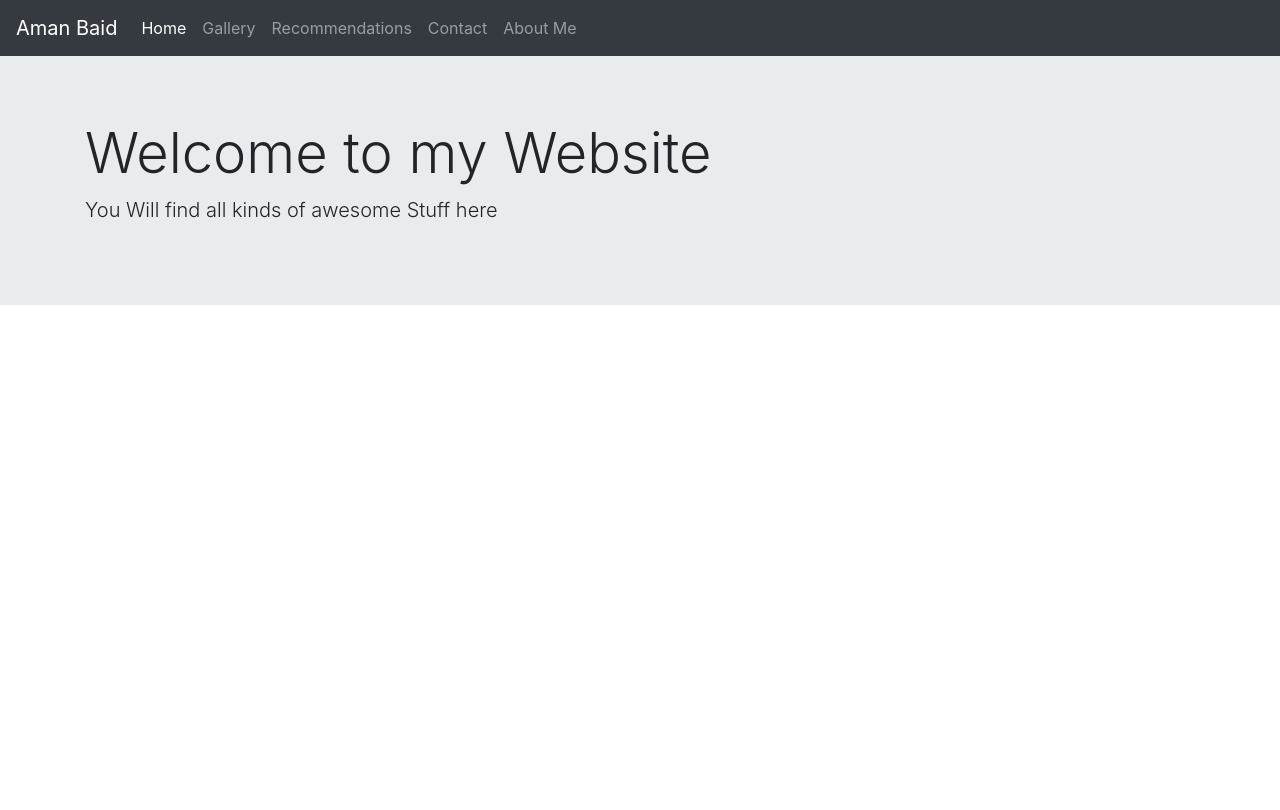
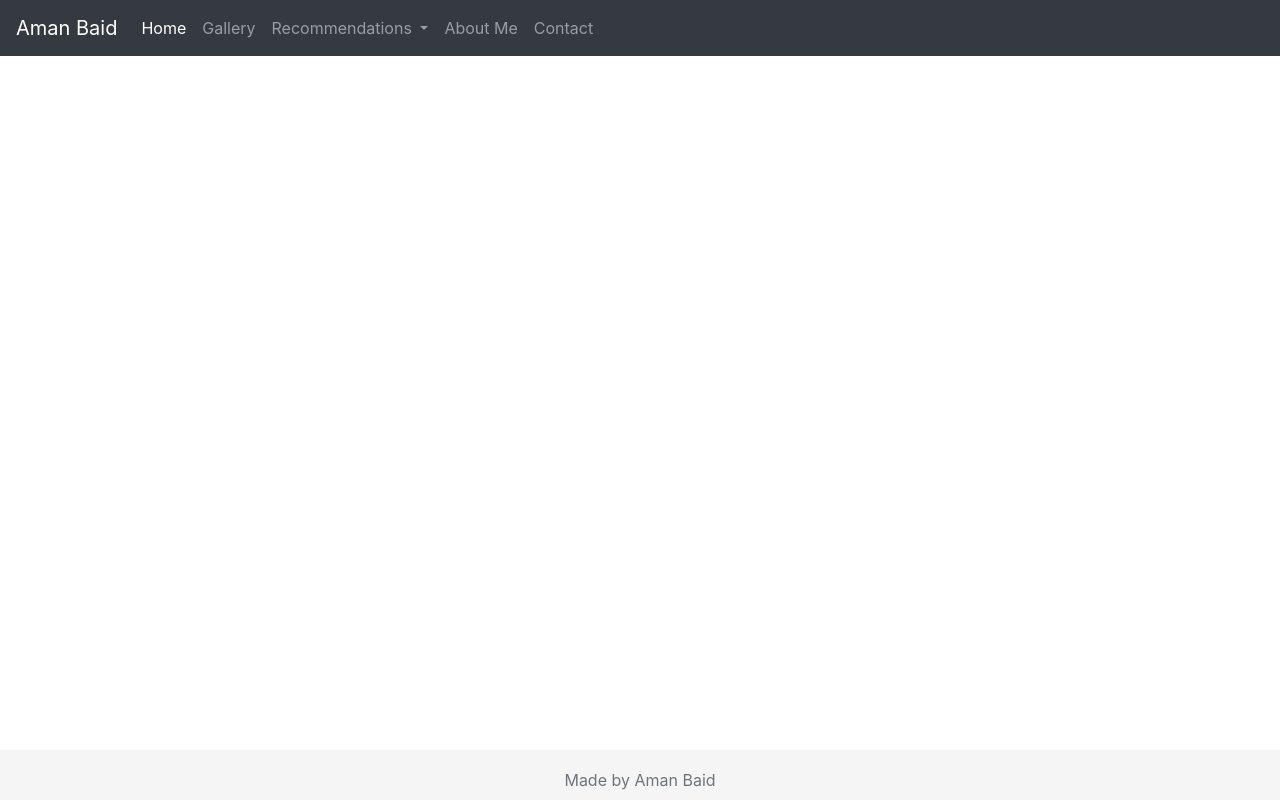
Before and after one commit to amanbaid99/AmanBaid.com, a Django app: template app/templates/app/main.html in a window 1280 px wide. Before the commit the page ends 305 px from the top, so only its background shows below. Run offline with Django 3.2, Linux system fonts and the light colour scheme; the template is opened without the code that fills it, so the values that code supplies are empty; some libraries are stand-ins or nearby versions.

Commit message:
footer an dimag eadded

```diff
--- /dev/null
+++ b/app/static/css/main.css
@@ -0,0 +1,14 @@
+.footer {
+    position: absolute;
+    bottom: 0;
+    width: 100%;
+    height: 50px;
+    line-height: 60px;
+    background-color: #f5f5f5;
+    text-align: center;
+}
+
+.jumbotron{
+    /* height: 2.5rem; */
+
+}
--- a/app/templates/app/main.html
+++ b/app/templates/app/main.html
@@ -1,10 +1,12 @@
 <!DOCTYPE html>
 {% load static %}
+
   <head>
     <title>main</title>
     <link rel="icon" type="image/x-icon" href="./assets/favicon.ico" />
     <meta charset="utf-8" />
     <meta name="viewport" content="width=device-width, initial-scale=1" />
+    <link rel="stylesheet" type="text/css" href="{% static 'css/main.css' %}">
 
     <!-- bootstrap css -->
     <link rel="stylesheet" href="https://stackpath.bootstrapcdn.com/bootstrap/4.3.1/css/bootstrap.min.css" integrity="sha384-ggOyR0iXCbMQv3Xipma34MD+dH/1fQ784/j6cY/iJTQUOhcWr7x9JvoRxT2MZw1T" crossorigin="anonymous">
@@ -17,7 +19,7 @@
     <!-- navbar code start  -->
 
     <nav class="navbar navbar-expand-md navbar-dark bg-dark">
-        <a class="navbar-brand" href="{% url 'home' %}">Aman Baid</a>
+        <a class="navbar-brand" href="{% url 'homepage' %}">Aman Baid</a>
         <button class="navbar-toggler" type="button" data-toggle="collapse" data-target="#navbarSupportedContent" aria-controls="navbarSupportedContent" aria-expanded="false" aria-label="Toggle navigation">
           <span class="navbar-toggler-icon"></span>
         </button>
@@ -26,20 +28,28 @@
           <ul class="navbar-nav mr-auto">
             <li class="nav-item active">
               <a class="nav-link" href="#">Home <span class="sr-only">(current)</span></a>
+
+              <!-- h -->
             </li>
             <li class="nav-item">
               <a class="nav-link" href="#">Gallery</a>
             </li>
 
-            <li class="nav-item">
-                <a class="nav-link" href="#">Recommendations</a>
+            <li class="nav-item dropdown">
+              <a class="nav-link dropdown-toggle" href="#" id="navbarDropdown" role="button" data-toggle="dropdown" aria-haspopup="true" aria-expanded="false">
+                Recommendations
+              </a>
+              <div class="dropdown-menu" aria-labelledby="navbarDropdown">
+                <a class="dropdown-item" href="#">Books</a>
+                <a class="dropdown-item" href="#">Playlists</a>
+
             </li>
             <li class="nav-item">
-                <a class="nav-link" href="#">Contact</a>
+                <a class="nav-link" href="#">About Me</a>
             </li>
 
             <li class="nav-item">
-                <a class="nav-link" href="#">About Me</a>
+                <a class="nav-link" href="#">Contact</a>
             </li>
 
           </ul>
@@ -49,17 +59,20 @@
 
     <!-- navbar code end -->
 
-    <!-- jumbotron start -->
-
-    <div class="jumbotron jumbotron-fluid">
-        <div class="container">
-          <h1 class="display-4">Welcome to my Website</h1>
-          <p class="lead">You Will find all kinds of awesome Stuff here</p>
-        </div>
-      </div>
+  {% block content %}
+  {% endblock %}
 
 
-    <!-- jumbotron end -->
+
+
+
+  <footer class="footer">
+    <div class="container">
+      <span class="text-muted">Made by Aman Baid</span>
+    </div>
+  </footer>
+
+
 
 
 
--- a/app/urls.py
+++ b/app/urls.py
@@ -5,5 +5,6 @@ from . import views
 
 
 urlpatterns=[
-    path('',views.home,name='home'),
+    path('',views.HomePage,name='homepage'),
+
 ]
--- a/app/views.py
+++ b/app/views.py
@@ -3,5 +3,5 @@ from django.http import HttpResponse
 
 # Create your views here.
 
-def home(request):
-    return render(request,"app/main.html")
+def HomePage(request):
+    return render(request,"app/homepage.html")
```
Also changed, not shown: amanbaidCom/settings.py (+7 -0 lines), app/templates/app/homepage.html (added, +32 -0 lines), 1 other file.
